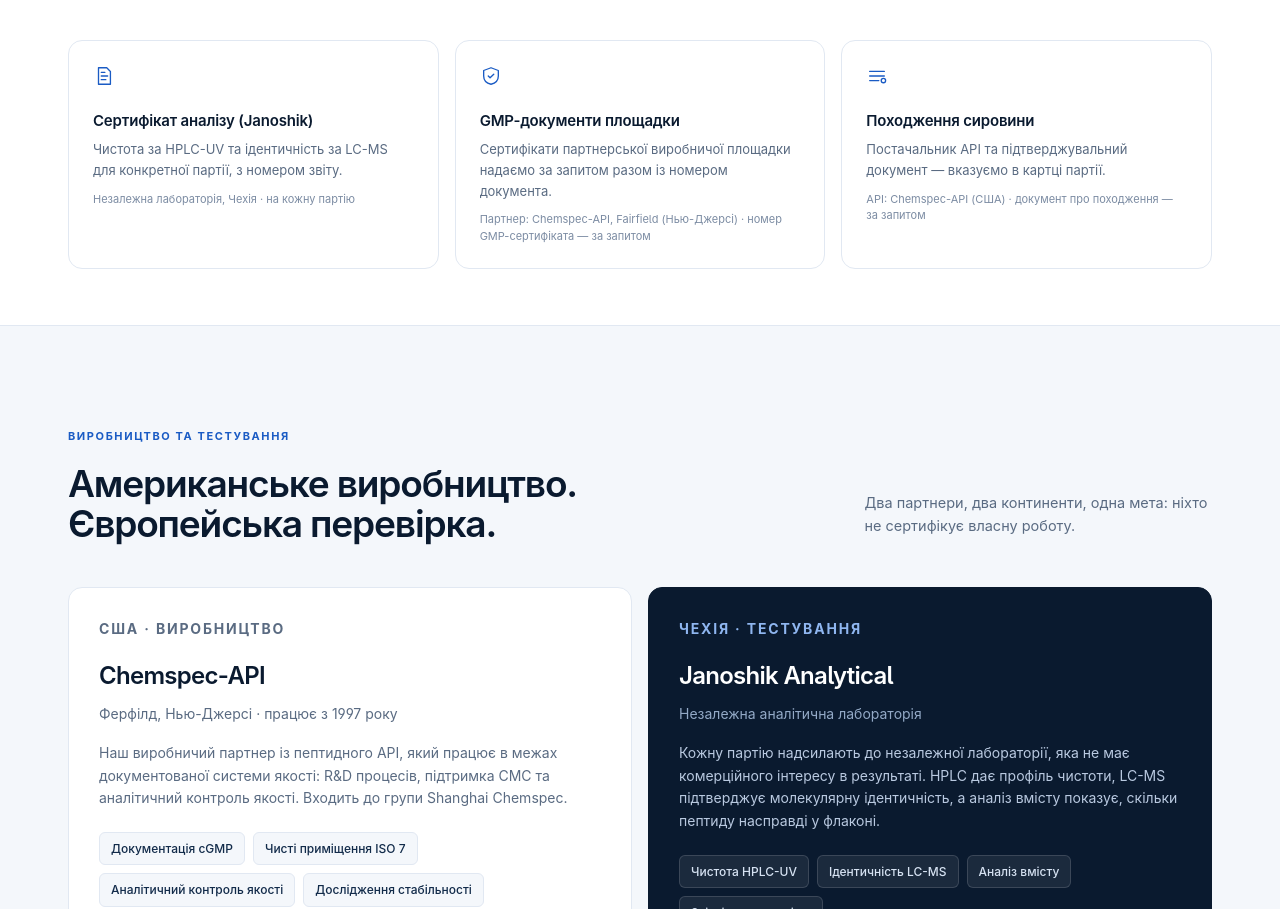
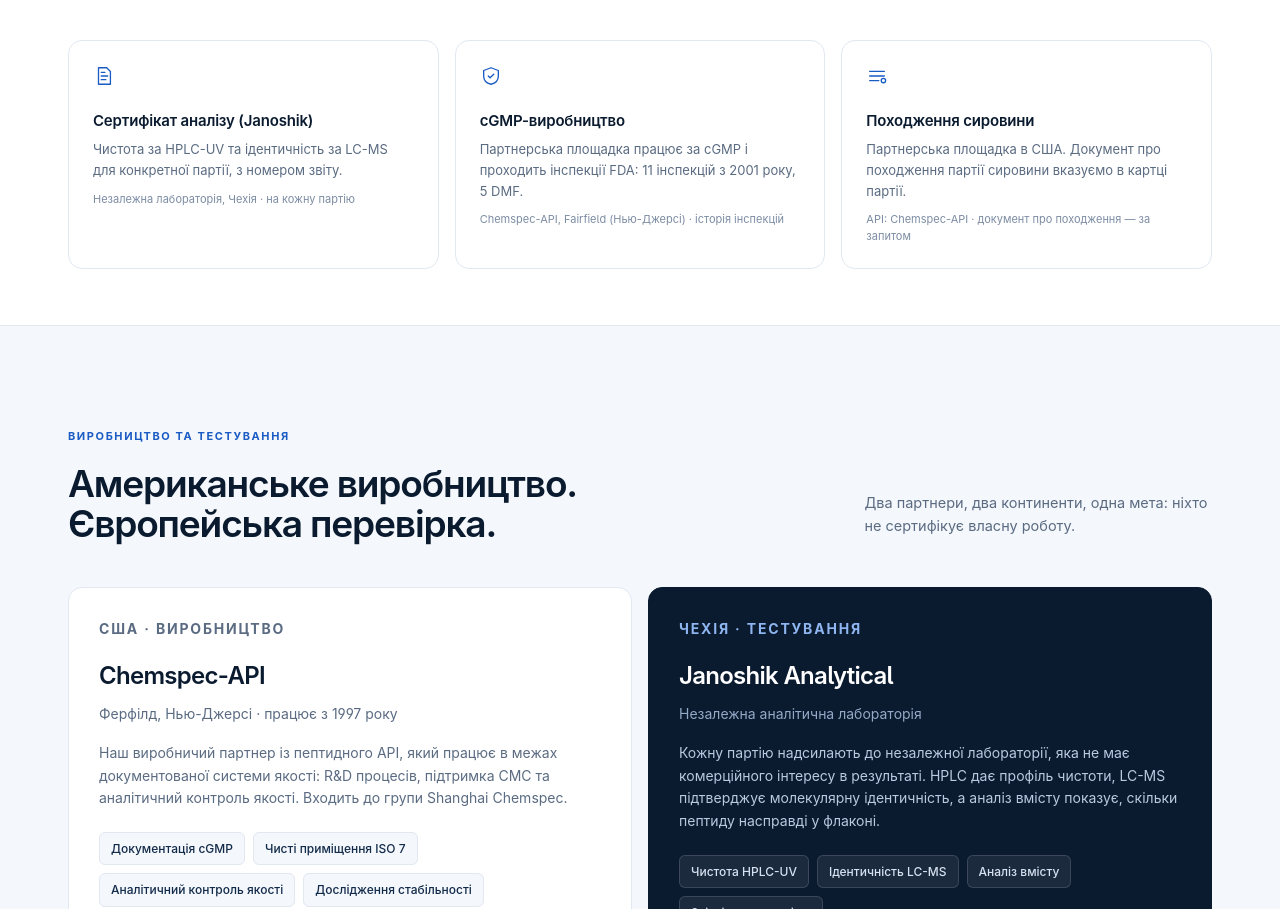
Before and after one commit to vladdavydov263-spec/aminogen-concept, a plain HTML site: page index.html in a window 1280 px wide. Shown: the part 4422-5331 px from the top of the page. Drawn offline with Linux system fonts and the light colour scheme.

Commit message:
Use verified cGMP/FDA facts for partner; document trademark and API findings

```diff
--- a/index.html
+++ b/index.html
@@ -376,15 +376,15 @@
         </article>
         <article class="cert-card">
           <svg class="ico ico-lg" viewBox="0 0 24 24" aria-hidden="true"><path d="M12 3 4 6v6c0 5 3.4 8 8 9 4.6-1 8-4 8-9V6z"/><path d="M9 12l2 2 4-4"/></svg>
-          <h3>GMP-документи площадки</h3>
-          <p>Сертифікати партнерської виробничої площадки надаємо за запитом разом із номером документа.</p>
-          <span class="cert-note">Партнер: Chemspec-API, Fairfield (Нью-Джерсі) · номер GMP-сертифіката — за запитом</span>
+          <h3>cGMP-виробництво</h3>
+          <p>Партнерська площадка працює за cGMP і проходить інспекції FDA: 11 інспекцій з 2001 року, 5 DMF.</p>
+          <span class="cert-note">Chemspec-API, Fairfield (Нью-Джерсі) · <a href="https://www.chemspec-api.com/regulatory/" target="_blank" rel="noopener">історія інспекцій</a></span>
         </article>
         <article class="cert-card">
           <svg class="ico ico-lg" viewBox="0 0 24 24" aria-hidden="true"><path d="M4 7h16M4 12h16M4 17h10"/><circle cx="19" cy="17" r="2.4"/></svg>
           <h3>Походження сировини</h3>
-          <p>Постачальник API та підтверджувальний документ — вказуємо в картці партії.</p>
-          <span class="cert-note">API: Chemspec-API (США) · документ про походження — за запитом</span>
+          <p>Партнерська площадка в США. Документ про походження партії сировини вказуємо в картці партії.</p>
+          <span class="cert-note">API: Chemspec-API · документ про походження — за запитом</span>
         </article>
       </div>
     </div>
```
Also changed, not shown: 1 other file.
